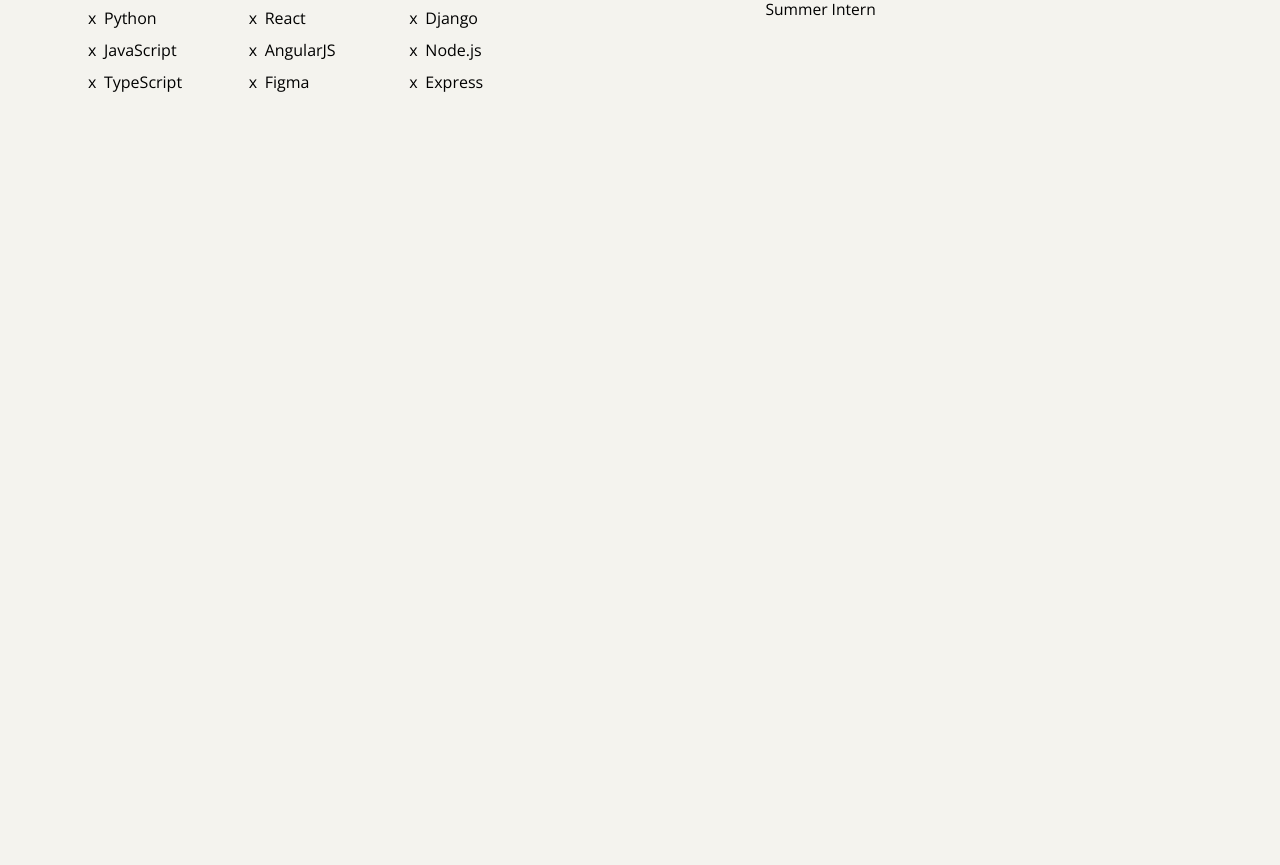
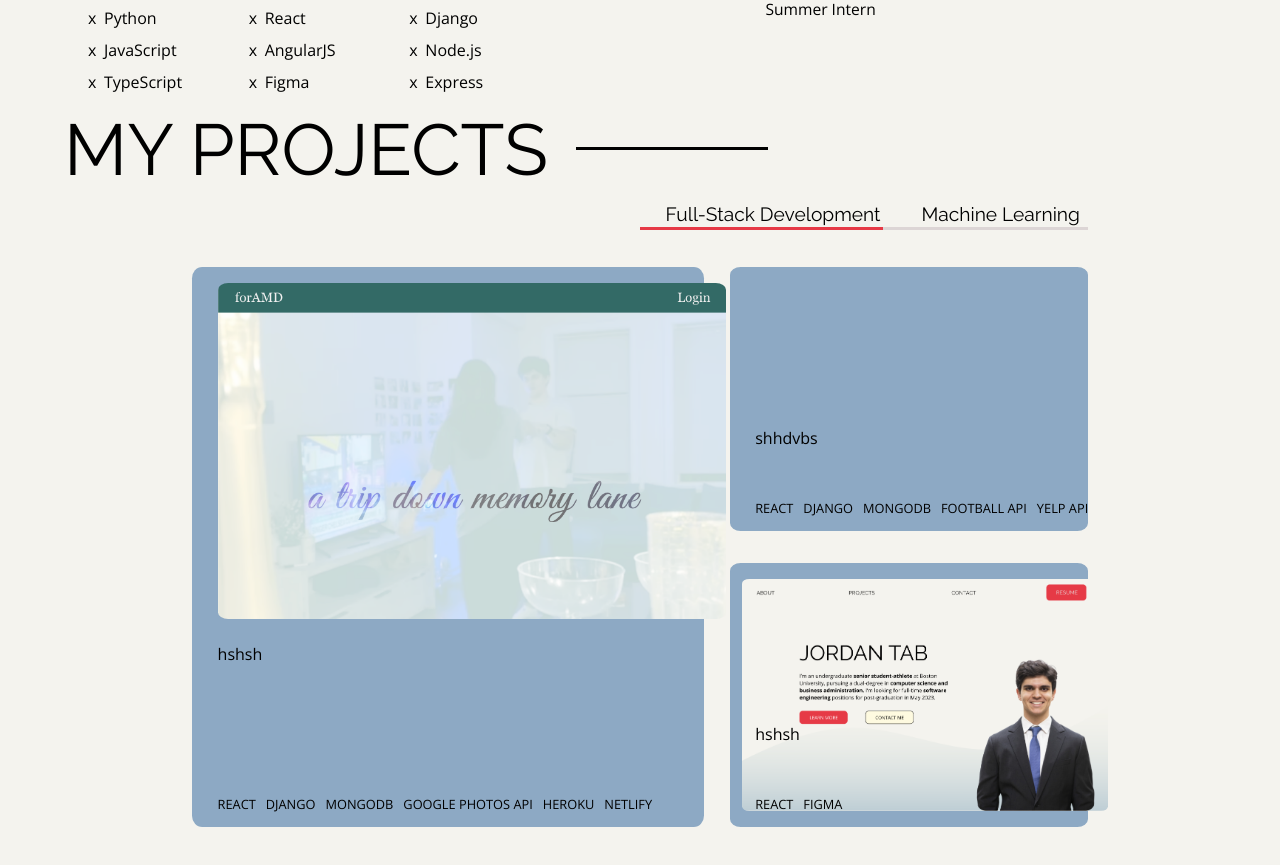
Before and after one commit to jordantab/portfolio-React-client, a React (Create React App) app in the folder portfolio-react-client/: page / in a window 1280 px wide. Shown: the part 1413-2278 px from the top of the page. Before the commit the page ends 1582 px from the top, so only its background shows below. Built offline with nearby package versions, Linux system fonts and the light colour scheme.

Commit message:
Created the logic to move between project types, created the layout for each project type

```diff
--- a/portfolio-react-client/src/App.js
+++ b/portfolio-react-client/src/App.js
@@ -1,7 +1,8 @@
 import './App.css';
 import Header from './components/Header'
+import Home from './components/Home'
 import About from './components/About'
-import Home from './components/Home'
+import Projects from './components/Projects';
 
 function App() {
   return (
@@ -9,6 +10,7 @@
       <Header />
       <Home />
       <About />
+      <Projects />
     </div>
   );
 }
--- a/portfolio-react-client/src/components/About.css
+++ b/portfolio-react-client/src/components/About.css
@@ -499,7 +499,7 @@
 
     .about-bottom {
         position: absolute;
-        top: 195%;
+        top: 95%;
         visibility: hidden;
     }
 }
--- /dev/null
+++ b/portfolio-react-client/src/components/Projects.css
@@ -0,0 +1,177 @@
+
+@media (max-width: 1440px) {
+    .projects-title {
+        position: absolute;
+        font-size: 450%;
+        top: 190%;
+        left: 5%;
+        width: 50%;
+        font-family: 'Raleway', sans-serif;
+    }
+
+    .projects-horizontal-line {
+        position: absolute;
+        top: 195%;
+        left: 45%;
+        width: 15%;
+        height: 3px;
+        background-color: black;
+    }
+
+    .fsd {
+        position: absolute;
+        top: 202%;
+        left: 52%;
+
+        font-size: 120%;
+        font-family: 'Raleway';
+        cursor: pointer;
+    }
+
+    .ml {
+        position: absolute;
+        top: 202%;
+        left: 72%;
+
+        font-size: 120%;
+        font-family: 'Raleway';
+        cursor: pointer;
+    }
+
+    .menu-bar {
+        position: absolute;
+        top: 205%;
+        left: 50%;
+        width: 35%;
+        height: 3px;
+        background-color: #DCD5D5;
+    }
+
+    .fsd-bar {
+        position: absolute;
+        top: 205%;
+        left: 50%;
+        width: 19%;
+        height: 3px;
+        background-color: #E63946;
+    }
+
+    .ml-bar {
+        position: absolute;
+        top: 205%;
+        left: 69%;
+        width: 16%;
+        height: 3px;
+        background-color: #E63946;
+    }
+
+    .for-amd {
+        position: absolute;
+        top: 210%;
+        left: 15%;
+        width: 40%;
+        height: 70%;
+        background-color: #8DA9C4;
+        border-radius: 2%;
+    }
+
+    .for-amd-photo {
+        position: absolute;
+        top: 212%;
+        left: 17%;
+        height: 42%;
+        border-radius: 2%;
+    }
+
+    .for-amd-description {
+        position: absolute;
+        top: 257%;
+        left: 17%;
+    }
+
+    .for-amd-technologies {
+        position: absolute;
+        top: 276%;
+        left: 17%;
+        font-size: 80%;
+    }
+
+    .smbf {
+        position: absolute;
+        top: 210%;
+        left: 57%;
+        width: 28%;
+        height: 33%;
+        background-color: #8DA9C4;
+        border-radius: 3%;
+    }
+
+    .smbf-description {
+        position: absolute;
+        top: 230%;
+        left: 59%;
+    }
+
+    .smbf-technologies {
+        position: absolute;
+        top: 239%;
+        left: 59%;
+        font-size: 80%;
+    }
+
+    .portfolio {
+        position: absolute;
+        top: 247%;
+        left: 57%;
+        width: 28%;
+        height: 33%;
+        background-color: #8DA9C4;
+        border-radius: 3%;
+    }
+
+    .portfolio-photo {
+        position: absolute;
+        top: 249%;
+        left: 58%;
+        height: 29%;
+        border-radius: 2%;
+    }
+
+    .portfolio-description {
+        position: absolute;
+        top: 267%;
+        left: 59%;
+    }
+
+    .portfolio-technologies {
+        position: absolute;
+        top: 276%;
+        left: 59%;
+        font-size: 80%;
+    }
+    .baseball {
+        position: absolute;
+        top: 210%;
+        left: 15%;
+        width: 34%;
+        height: 70%;
+        background-color: #8DA9C4;
+        border-radius: 2%;
+    }
+
+    .mobile-money {
+        position: absolute;
+        top: 210%;
+        left: 51%;
+        width: 34%;
+        height: 70%;
+        background-color: #8DA9C4;
+        border-radius: 2%;
+    }
+
+    .projects-bottom {
+        position: absolute;
+        top: 285%;
+        visibility: hidden;
+    }
+}
--- a/portfolio-react-client/src/components/Projects.jsx
+++ b/portfolio-react-client/src/components/Projects.jsx
@@ -0,0 +1,76 @@
+import './Projects.css'
+import { useState } from 'react'
+import forAMD from '../images/for-amd.png'
+import portfolio from '../images/portfolio.png'
+
+const Projects = () => {
+    const [menuChoice, setMenuChoice] = useState('fsd')
+
+    function ChooseFSD () {
+        setMenuChoice('fsd')
+    }
+
+    function ChooseML () {
+        setMenuChoice('ml')
+    }
+
+    return (
+        <div>
+            {menuChoice === 'fsd' ?
+            <>
+             <div className="projects-title">
+                MY PROJECTS
+            </div>
+            <div className="projects-horizontal-line"></div>
+            <div className="fsd" onClick={ChooseFSD}>
+                Full-Stack Development
+            </div>
+            <div className="ml" onClick={ChooseML}>
+                Machine Learning
+            </div>
+            <div className="menu-bar"></div>
+            <div className="fsd-bar"></div>
+            <div className="for-amd"></div>
+            <img src={forAMD} alt='forAMD' className='for-amd-photo'/>
+            <div className="for-amd-description">hshsh</div>
+            <div className="for-amd-technologies">
+                REACT&nbsp; &nbsp;DJANGO&nbsp; &nbsp;MONGODB &nbsp;&nbsp;GOOGLE PHOTOS API&nbsp; &nbsp;HEROKU &nbsp;&nbsp;NETLIFY
+            </div>
+            <div className="smbf"></div>
+            <div className="smbf-description">shhdvbs</div>
+            <div className="smbf-technologies">
+                REACT&nbsp; &nbsp;DJANGO&nbsp; &nbsp;MONGODB &nbsp;&nbsp;FOOTBALL API&nbsp; &nbsp;YELP API
+            </div>
+            <div className="portfolio"></div>
+            <img src={portfolio} alt='portfolio' className='portfolio-photo'/>
+            <div className="portfolio-description">hshsh</div>
+            <div className="portfolio-technologies">
+            REACT&nbsp; &nbsp;FIGMA&nbsp;&nbsp;
+            </div>
+            <div className="projects-bottom" id="projects">hey</div>
+            </>
+            :
+            <>
+             <div className="projects-title">
+                MY PROJECTS
+            </div>
+            <div className="projects-horizontal-line"></div>
+            <div className="fsd" onClick={ChooseFSD}>
+                Full-Stack Development
+            </div>
+            <div className="ml" onClick={ChooseML}>
+                Machine Learning
+            </div>
+            <div className="menu-bar"></div>
+            <div className="ml-bar"></div>
+            <div className="baseball"></div>
+            <div className="mobile-money"></div>
+            <div className="projects-bottom" id="projects">hey</div>
+            </>
+            }
+
+        </div>
+    )
+}
+
+export default Projects
```
Also changed, not shown: portfolio-react-client/src/images/for-amd.png (added), portfolio-react-client/src/images/portfolio.png (added).
